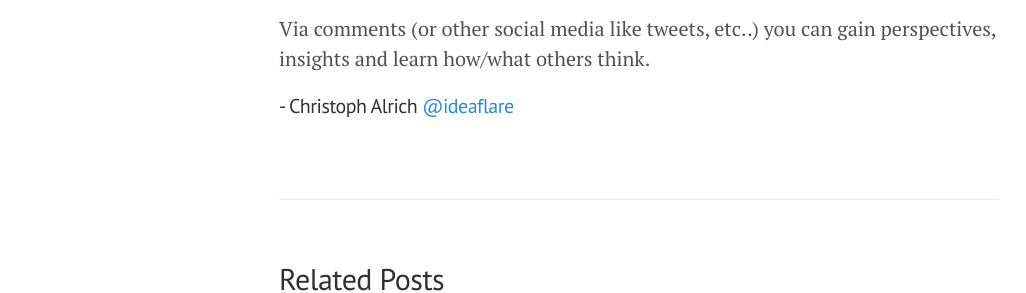
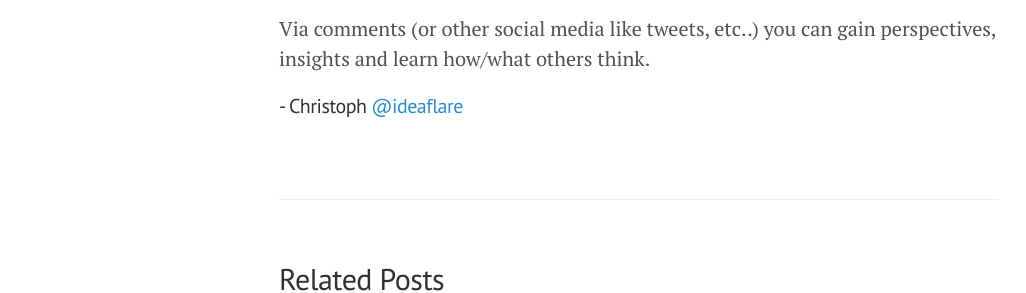
Before and after one commit to ideaflare/ideaflare.github.io, a Jekyll site: the page built from _posts/2016-10-06-benefits-of-blogging.markdown, in a window 1280 px wide. Shown: the part 1083-1376 px from the top of the page, without its empty margins (1-1027 px from the left). Built offline with Jekyll 4.4.1, drawn with Linux system fonts in a browser that asks for light colours.

Commit message:
Update 2016-10-06-benefits-of-blogging.markdown

```diff
--- a/_posts/2016-10-06-benefits-of-blogging.markdown
+++ b/_posts/2016-10-06-benefits-of-blogging.markdown
@@ -23,4 +23,4 @@ Your blog can be a place for people to discover a helpful introduction into some
 ## Get feedback
 Via comments (or other social media like tweets, etc..) you can gain perspectives, insights and learn how/what others think.
 
-##### - Christoph Alrich [@ideaflare](https://twitter.com/ideaflare)
+##### - Christoph [@ideaflare](https://twitter.com/ideaflare)
```
